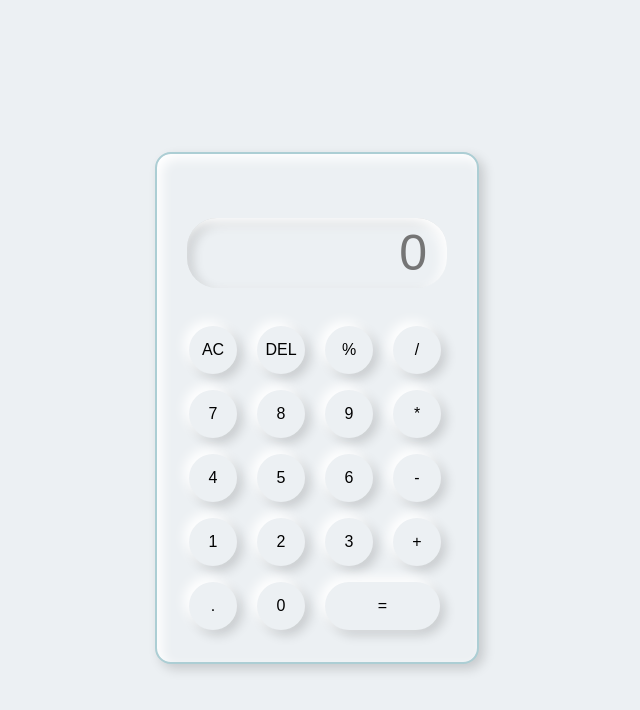
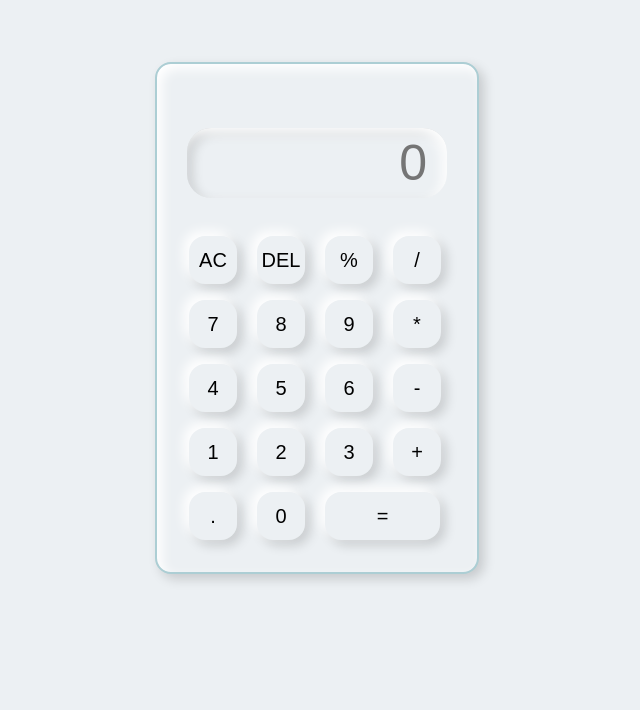
Before and after one commit to imhemantchaubey-zz/js-simple-calculator, a plain HTML site: page index.html in a window 1280 px wide. Shown: the whole page, without its empty margins (323-963 px from the left). Drawn offline with Linux system fonts and the light colour scheme.

Commit message:
updated style.css

```diff
--- a/style.css
+++ b/style.css
@@ -6,8 +6,12 @@
   outline: none;
 }
 
+body{
+  height: 80vh;
+}
+
 .container {
-  height: 100vh;
+  height: 620px;
   display: flex;
   justify-content: center;
   align-items: center;
@@ -30,7 +34,7 @@ input {
   background-color: #ecf0f3;
   box-shadow: inset -5px 5px 12px #ffffff, inset 5px 5px 12px rgba(0, 0, 0, 0.16);
   border: none;
-  border-radius: 30px;
+  border-radius: 24px;
   color: rgb(70, 70, 70);
   font-size: 50px;
   text-align: end;
@@ -46,15 +50,15 @@ button {
   background-color: #ecf0f3;
   box-shadow: -5px -5px 12px #ffffff, 5px 5px 12px rgba(0, 0, 0, 0.16);
   border: none;
-  border-radius: 50%;
+  border-radius: 16px;
   margin: 8px;
-  font-size: 16px;
+  font-size: 20px;
   cursor: pointer;
 }
 
 .equal {
   width: 115px;
-  border-radius: 40px;
+  border-radius: 16px;
   background-color: #ecf0f3;
   box-shadow: -5px -5px 12px #ffffff, 5px 5px 12px rgba(0, 0, 0, 0.16);
 }
```
